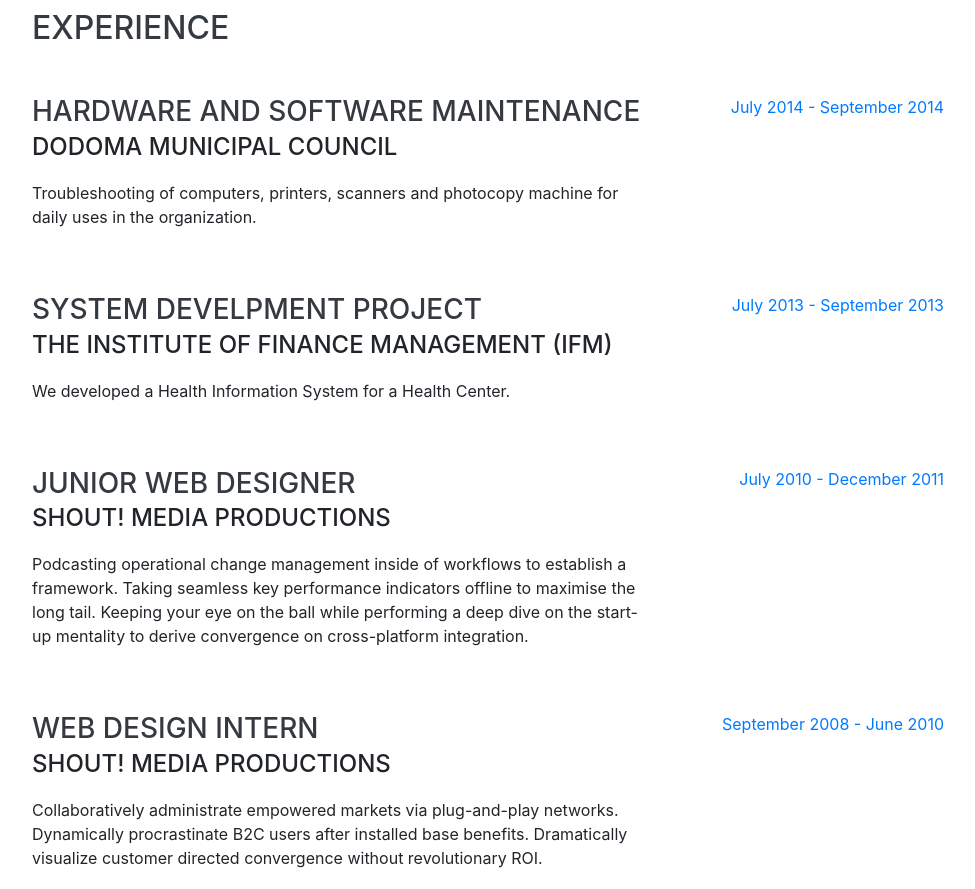
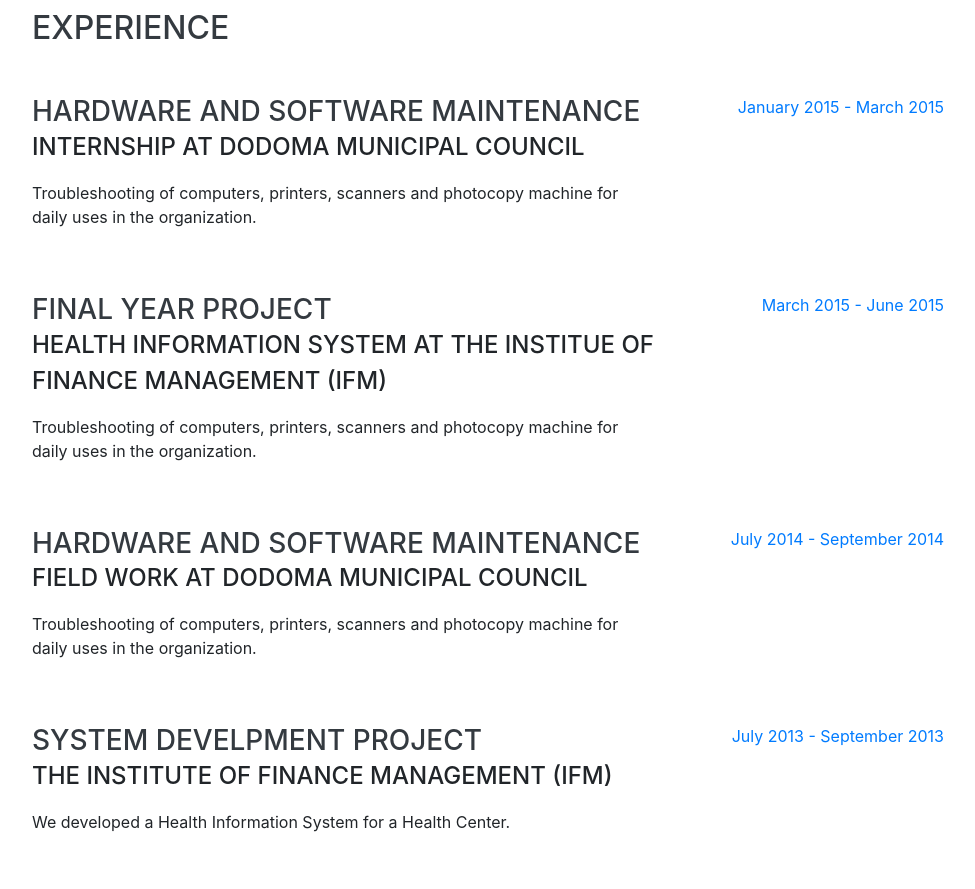
Before and after one commit to tito1990github/titondomee, a website with bundled scripts: page index.html in a window 1280 px wide. Shown: the part 840-1729 px from the top of the page, without its empty margins (288-1263 px from the left). Built offline with nearby package versions, Linux system fonts and the light colour scheme; a web font is replaced by a local one.

Commit message:
Update index.html

```diff
--- a/index.html
+++ b/index.html
@@ -98,7 +98,29 @@
         <div class="resume-item d-flex flex-column flex-md-row justify-content-between mb-5">
           <div class="resume-content">
             <h3 class="mb-0">Hardware and Software maintenance</h3>
-            <div class="subheading mb-3">Dodoma Municipal Council</div>
+            <div class="subheading mb-3">Internship at Dodoma Municipal Council</div>
+            <p>Troubleshooting of computers, printers, scanners and photocopy machine for daily uses in the organization.</p>
+          </div>
+          <div class="resume-date text-md-right">
+            <span class="text-primary">January 2015 - March 2015</span>
+          </div>
+        </div>
+
+        <div class="resume-item d-flex flex-column flex-md-row justify-content-between mb-5">
+          <div class="resume-content">
+            <h3 class="mb-0">Final Year Project</h3>
+            <div class="subheading mb-3">Health Information System at The Institue of Finance Management (IFM)</div>
+            <p>Troubleshooting of computers, printers, scanners and photocopy machine for daily uses in the organization.</p>
+          </div>
+          <div class="resume-date text-md-right">
+            <span class="text-primary">March 2015 - June 2015</span>
+          </div>
+        </div>
+
+        <div class="resume-item d-flex flex-column flex-md-row justify-content-between mb-5">
+          <div class="resume-content">
+            <h3 class="mb-0">Hardware and Software maintenance</h3>
+            <div class="subheading mb-3">Field work at Dodoma Municipal Council</div>
             <p>Troubleshooting of computers, printers, scanners and photocopy machine for daily uses in the organization.</p>
           </div>
           <div class="resume-date text-md-right">
@@ -114,28 +136,6 @@
           </div>
           <div class="resume-date text-md-right">
             <span class="text-primary">July 2013 - September 2013</span>
-          </div>
-        </div>
-
-        <div class="resume-item d-flex flex-column flex-md-row justify-content-between mb-5">
-          <div class="resume-content">
-            <h3 class="mb-0">Junior Web Designer</h3>
-            <div class="subheading mb-3">Shout! Media Productions</div>
-            <p>Podcasting operational change management inside of workflows to establish a framework. Taking seamless key performance indicators offline to maximise the long tail. Keeping your eye on the ball while performing a deep dive on the start-up mentality to derive convergence on cross-platform integration.</p>
-          </div>
-          <div class="resume-date text-md-right">
-            <span class="text-primary">July 2010 - December 2011</span>
-          </div>
-        </div>
-
-        <div class="resume-item d-flex flex-column flex-md-row justify-content-between">
-          <div class="resume-content">
-            <h3 class="mb-0">Web Design Intern</h3>
-            <div class="subheading mb-3">Shout! Media Productions</div>
-            <p>Collaboratively administrate empowered markets via plug-and-play networks. Dynamically procrastinate B2C users after installed base benefits. Dramatically visualize customer directed convergence without revolutionary ROI.</p>
-          </div>
-          <div class="resume-date text-md-right">
-            <span class="text-primary">September 2008 - June 2010</span>
           </div>
         </div>
 
```
